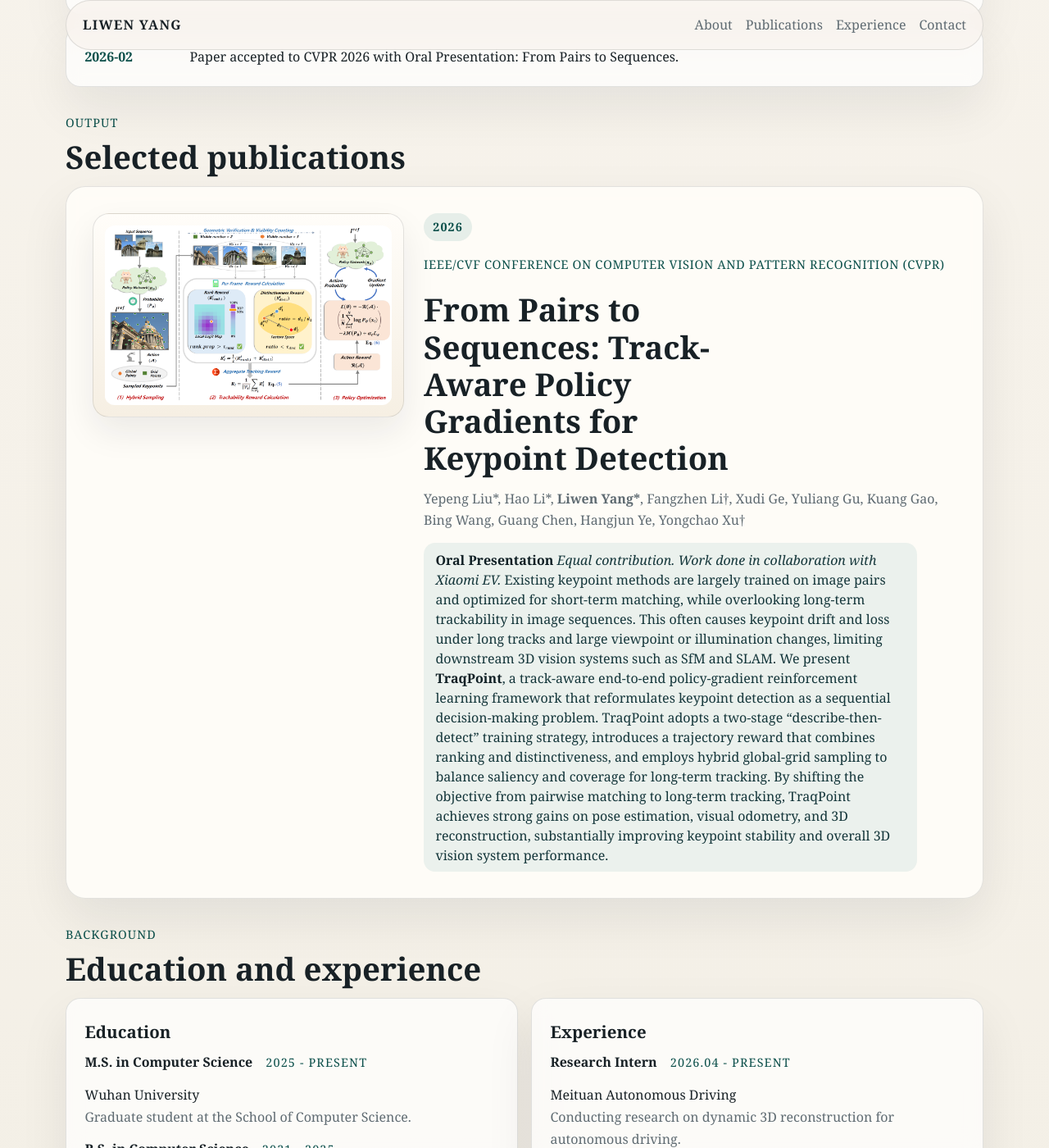
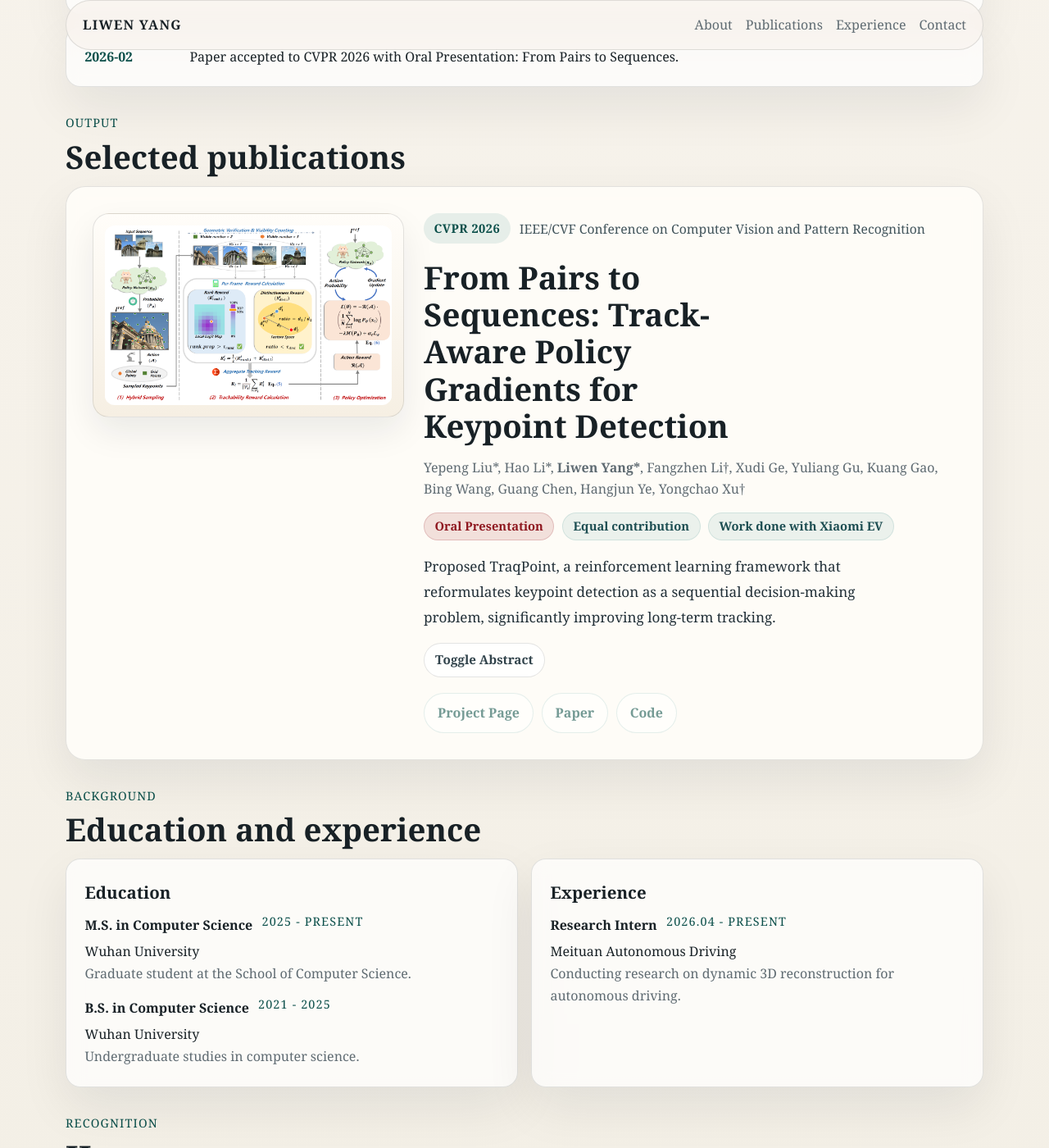
Before and after one commit to 1yangliwen/1yangliwen.github.io, a Jekyll site: the page built from index.md, in a window 1280 px wide and 1400 px high, scrolled down 1260 px. Shown: the whole window at 82% size. Built offline with Jekyll 4.4.1, drawn with Linux system fonts in a browser that asks for light colours.

Commit message:
Polish publication card structure

```diff
--- a/_data/publications.yml
+++ b/_data/publications.yml
@@ -1,11 +1,20 @@
 - title: "From Pairs to Sequences: Track-Aware Policy Gradients for Keypoint Detection"
   authors: "Yepeng Liu*, Hao Li*, <b>Liwen Yang*</b>, Fangzhen Li†, Xudi Ge, Yuliang Gu, Kuang Gao, Bing Wang, Guang Chen, Hangjun Ye, Yongchao Xu†"
-  venue: "IEEE/CVF Conference on Computer Vision and Pattern Recognition (CVPR)"
+  venue: "IEEE/CVF Conference on Computer Vision and Pattern Recognition"
+  venue_short: "CVPR 2026"
   year: 2026
-  description: >
-    **Oral Presentation**
-    *Equal contribution. Work done in collaboration with Xiaomi EV.*
-
+  badges:
+    - text: Oral Presentation
+      tone: highlight
+    - text: Equal contribution
+      tone: neutral
+    - text: Work done with Xiaomi EV
+      tone: neutral
+  tldr: >
+    Proposed TraqPoint, a reinforcement learning framework that reformulates
+    keypoint detection as a sequential decision-making problem, significantly
+    improving long-term tracking.
+  abstract: >
     Existing keypoint methods are largely trained on image pairs and optimized
     for short-term matching, while overlooking long-term trackability in image
     sequences. This often causes keypoint drift and loss under long tracks and
--- a/assets/css/style.css
+++ b/assets/css/style.css
@@ -119,7 +119,6 @@ img {
 
 .eyebrow,
 .section-heading p,
-.publication-topline,
 .entry-topline span {
   margin: 0 0 0.5rem;
   color: var(--accent-strong);
@@ -292,11 +291,11 @@ img {
 .publication-topline,
 .entry-topline {
   display: flex;
-  align-items: baseline;
+  align-items: center;
   justify-content: flex-start;
   flex-wrap: wrap;
-  gap: 1rem;
-  margin-bottom: 0.35rem;
+  gap: 0.7rem;
+  margin-bottom: 0.15rem;
 }
 
 .publication-card h3,
@@ -339,26 +338,26 @@ img {
 
 .publication-copy {
   display: grid;
-  gap: 0.9rem;
+  gap: 1rem;
   align-content: start;
 }
 
-.publication-year {
+.publication-kicker {
   display: inline-flex;
   align-items: center;
-  padding: 0.3rem 0.7rem;
+  padding: 0.38rem 0.78rem;
   border-radius: var(--radius-sm);
   background: rgba(15, 118, 110, 0.1);
   color: var(--accent-strong);
   font-weight: 700;
-  letter-spacing: 0.08em;
+  font-size: 0.92rem;
+  letter-spacing: 0.03em;
 }
 
 .publication-venue {
-  max-width: 42rem;
-  color: var(--accent-strong);
-  font-size: 0.92rem;
-  letter-spacing: 0.04em;
+  color: #41545b;
+  font-size: 0.98rem;
+  line-height: 1.55;
 }
 
 .publication-card h3 {
@@ -374,53 +373,112 @@ img {
   line-height: 1.6;
 }
 
-.publication-description > * {
+.badge-row,
+.action-row {
+  display: flex;
+  flex-wrap: wrap;
+  gap: 0.6rem;
+}
+
+.badge {
+  display: inline-flex;
+  align-items: center;
+  padding: 0.42rem 0.78rem;
+  border-radius: var(--radius-sm);
+  background: rgba(15, 118, 110, 0.08);
+  border: 1px solid rgba(15, 118, 110, 0.12);
+  color: #1d4e52;
+  font-size: 0.92rem;
+  font-weight: 600;
+  line-height: 1.2;
+}
+
+.badge-highlight {
+  background: rgba(145, 24, 31, 0.12);
+  border-color: rgba(145, 24, 31, 0.18);
+  color: #8f1820;
+}
+
+.publication-tldr {
+  max-width: 60ch;
+  margin: 0;
+  color: #223038;
+  font-size: 1.07rem;
+  line-height: 1.82;
+}
+
+.abstract-toggle {
+  max-width: 66ch;
+}
+
+.abstract-toggle summary {
+  display: inline-flex;
+  align-items: center;
+  padding: 0.45rem 0.82rem;
+  border: 1px solid rgba(24, 33, 38, 0.12);
+  border-radius: var(--radius-sm);
+  background: rgba(255, 255, 255, 0.72);
+  color: #31434b;
+  font-size: 0.95rem;
+  font-weight: 600;
+  cursor: pointer;
+  list-style: none;
+}
+
+.abstract-toggle summary::-webkit-details-marker {
+  display: none;
+}
+
+.abstract-toggle[open] summary {
+  margin-bottom: 0.9rem;
+}
+
+.publication-abstract {
+  max-width: 66ch;
+  color: #223038;
+  font-size: 1.01rem;
+  line-height: 1.85;
+}
+
+.publication-abstract > * {
   margin: 0;
 }
 
-.publication-description > * + * {
+.publication-abstract > * + * {
   margin-top: 0.9rem;
 }
 
-.publication-description > :first-child {
-  margin-top: 0;
-  display: inline-block;
-  max-width: fit-content;
-  padding: 0.55rem 0.9rem;
-  border-radius: 14px;
-  background: rgba(15, 118, 110, 0.08);
-  color: #14363a;
-  font-size: 1rem;
-  line-height: 1.5;
-}
-
-.publication-description > :last-child {
-  margin-bottom: 0;
-}
-
-.publication-description {
-  max-width: 66ch;
-  color: #223038;
-  font-size: 1.02rem;
-  line-height: 1.72;
-}
-
-.publication-description strong {
+.publication-abstract strong {
   color: #102025;
 }
 
-.link-row {
-  margin-top: 0.35rem;
+.action-row {
+  margin-top: 0.15rem;
 }
 
-.link-row a {
+.action-button {
   display: inline-flex;
   align-items: center;
-  padding: 0.45rem 0.9rem;
-  border: 1px solid rgba(15, 118, 110, 0.18);
+  justify-content: center;
+  padding: 0.62rem 1rem;
+  border: 1px solid rgba(15, 118, 110, 0.2);
   border-radius: var(--radius-sm);
-  background: rgba(15, 118, 110, 0.05);
+  background: rgba(255, 255, 255, 0.86);
+  color: var(--accent-strong);
   font-weight: 600;
+  text-decoration: none;
+  transition: transform 180ms ease, background 180ms ease, border-color 180ms ease;
+}
+
+.action-button:hover {
+  transform: translateY(-1px);
+  background: rgba(15, 118, 110, 0.07);
+  border-color: rgba(15, 118, 110, 0.28);
+}
+
+.action-button.is-disabled {
+  opacity: 0.56;
+  cursor: default;
 }
 
 @media (min-width: 900px) {
--- a/index.md
+++ b/index.md
@@ -87,23 +87,38 @@ title: Home
           {% endif %}
           <div class="publication-copy">
             <div class="publication-topline">
-              <span class="publication-year">{{ paper.year }}</span>
+              <strong class="publication-kicker">{{ paper.venue_short | default: paper.year }}</strong>
               <span class="publication-venue">{{ paper.venue }}</span>
             </div>
             <h3>{{ paper.title }}</h3>
             <p class="authors">{{ paper.authors }}</p>
-            {% assign paper_text = paper.description | default: paper.summary %}
-            <div class="publication-description">{{ paper_text | markdownify }}</div>
-            {% assign valid_links = paper.links | where_exp: "link", "link.url != '#'" %}
-            {% if valid_links.size > 0 %}
-              <div class="link-row">
-                {% for link in valid_links %}
+            {% if paper.badges and paper.badges.size > 0 %}
+              <div class="badge-row">
+                {% for badge in paper.badges %}
+                  <span class="badge badge-{{ badge.tone | default: 'neutral' }}">{{ badge.text }}</span>
+                {% endfor %}
+              </div>
+            {% endif %}
+            {% if paper.tldr %}
+              <p class="publication-tldr">{{ paper.tldr }}</p>
+            {% endif %}
+            {% if paper.abstract %}
+              <details class="abstract-toggle">
+                <summary>Toggle Abstract</summary>
+                <div class="publication-abstract">{{ paper.abstract | markdownify }}</div>
+              </details>
+            {% endif %}
+            {% if paper.links and paper.links.size > 0 %}
+              <div class="action-row">
+                {% for link in paper.links %}
                   {% assign href = link.url %}
                   {% assign link_text = link.label | default: link.name %}
-                  {% if href contains '://' or href contains 'mailto:' %}
-                    <a href="{{ href }}">{{ link_text }}</a>
+                  {% if href == "#" %}
+                    <span class="action-button is-disabled">{{ link_text }}</span>
+                  {% elsif href contains '://' or href contains 'mailto:' %}
+                    <a class="action-button" href="{{ href }}">{{ link_text }}</a>
                   {% else %}
-                    <a href="{{ href | relative_url }}">{{ link_text }}</a>
+                    <a class="action-button" href="{{ href | relative_url }}">{{ link_text }}</a>
                   {% endif %}
                 {% endfor %}
               </div>
```
